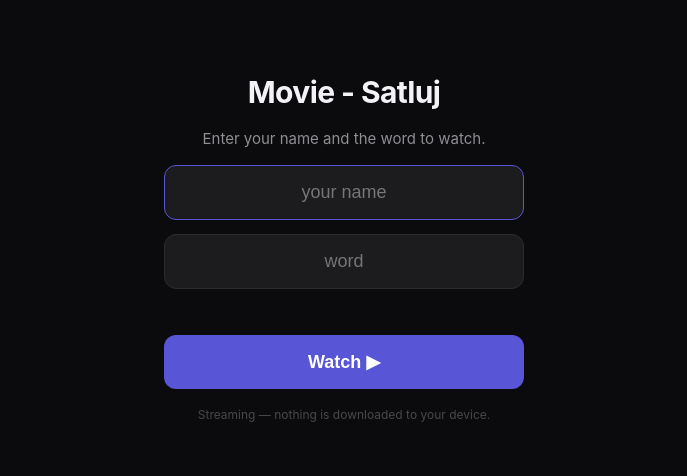
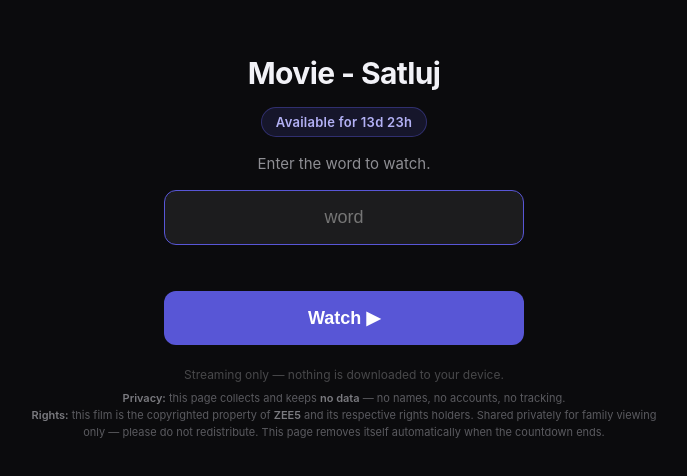
Before and after one commit to mrandhawa14/watch, a plain HTML site: page index.html in a window 1280 px wide. Shown: the part 144-620 px from the top of the page, without its empty margins (296-983 px from the left). Drawn offline with Linux system fonts and the light colour scheme.

Commit message:
No-data + 2-week auto-takedown + ZEE5 disclaimer

```diff
--- a/config.js
+++ b/config.js
@@ -4,6 +4,6 @@ window.STREAM_CONFIG = {
   videoUrl: "https://pub-75baea03abcd4a6ebafdf3cc8b5e9fd3.r2.dev/Satluj_1080p.mp4",    // set automatically by add-video.sh, or paste a direct .mp4 URL
   poster: "",              // optional: a thumbnail image URL to show before play
   passphrase: "JSK",    // the one word parents type. change to whatever you like. "" = no gate.
-  logUrl: "https://watch-logger.deep-mehak003.workers.dev",  // views at /log?key=vlog_7Kq2mZ9pR4xN8tB
-  captions: "captions.vtt"  // WebVTT subtitle file next to this page. "" = none.
+  captions: "captions.vtt",  // WebVTT subtitle file next to this page. "" = none.
+  expiresAt: "2026-07-22T19:36:26Z"  // auto-takedown (2 weeks): page stops playing after this time.
 };
--- a/index.html
+++ b/index.html
@@ -21,13 +21,24 @@
       justify-content: center;
       min-height: 100dvh;
       padding: env(safe-area-inset-top) 16px calc(env(safe-area-inset-bottom) + 16px);
-      gap: 18px;
+      gap: 16px;
     }
     h1 {
       font-size: clamp(20px, 5vw, 30px);
       font-weight: 700;
       letter-spacing: -0.02em;
       text-align: center;
+    }
+    .timer {
+      align-self: center;
+      background: rgba(88,86,214,0.15);
+      color: #b3b1f5;
+      border: 1px solid rgba(88,86,214,0.40);
+      padding: 6px 14px;
+      border-radius: 999px;
+      font-size: 13px;
+      font-weight: 600;
+      letter-spacing: 0.02em;
     }
     .stage {
       width: 100%;
@@ -49,58 +60,41 @@
       padding: 0 8px;
     }
     .msg code {
-      background: #1c1c1e;
-      padding: 2px 7px;
-      border-radius: 6px;
-      color: #d1d1d6;
-      font-size: 13px;
-      word-break: break-all;
+      background: #1c1c1e; padding: 2px 7px; border-radius: 6px;
+      color: #d1d1d6; font-size: 13px; word-break: break-all;
     }
-    /* Gate */
     .gate {
-      display: flex;
-      flex-direction: column;
-      gap: 14px;
-      width: 100%;
-      max-width: 360px;
-      text-align: center;
+      display: flex; flex-direction: column; gap: 14px;
+      width: 100%; max-width: 360px; text-align: center;
     }
     .gate input {
-      width: 100%;
-      padding: 16px;
-      font-size: 18px;
-      border-radius: 12px;
-      border: 1px solid #2c2c2e;
-      background: #1c1c1e;
-      color: #fff;
-      text-align: center;
-      outline: none;
+      width: 100%; padding: 16px; font-size: 18px; border-radius: 12px;
+      border: 1px solid #2c2c2e; background: #1c1c1e; color: #fff; text-align: center; outline: none;
     }
     .gate input:focus { border-color: #5856d6; }
     .gate button {
-      padding: 16px;
-      font-size: 18px;
-      font-weight: 600;
-      border: none;
-      border-radius: 12px;
-      background: #5856d6;
-      color: #fff;
-      cursor: pointer;
+      padding: 16px; font-size: 18px; font-weight: 600; border: none;
+      border-radius: 12px; background: #5856d6; color: #fff; cursor: pointer;
     }
     .gate button:active { opacity: .8; }
     .gate .err { color: #ff453a; font-size: 14px; min-height: 18px; }
     .hidden { display: none !important; }
-    footer { color: #48484a; font-size: 12px; }
+    footer { display: flex; flex-direction: column; gap: 8px; align-items: center; margin-top: 6px; }
+    footer .line { color: #48484a; font-size: 12px; text-align: center; }
+    .legal {
+      max-width: 640px; margin: 0 auto; font-size: 11px; line-height: 1.55;
+      color: #5a5a5f; text-align: center;
+    }
+    .legal b { color: #7a7a7f; font-weight: 600; }
   </style>
 </head>
 <body>
   <h1 id="title">Watch</h1>
+  <div id="timer" class="timer hidden"></div>
 
-  <!-- Gate (shown only if config.passphrase is set) -->
+  <!-- Gate (word only — no name, no data collected) -->
   <div id="gate" class="gate hidden">
-    <div class="msg">Enter your name and the word to watch.</div>
-    <input id="who" type="text" autocomplete="name" autocapitalize="words"
-           spellcheck="false" placeholder="your name" />
+    <div class="msg">Enter the word to watch.</div>
     <input id="pass" type="text" inputmode="text" autocomplete="off"
            autocapitalize="none" autocorrect="off" spellcheck="false" placeholder="word" />
     <div class="err" id="err"></div>
@@ -112,22 +106,35 @@
     <video id="video" controls preload="metadata"></video>
   </div>
 
-  <!-- Empty / not-configured message -->
+  <!-- Not configured -->
   <div id="empty" class="msg hidden">
-    No video is set yet. Run <code>./add-video.sh /path/to/video.mp4</code> to publish one.
+    No video is set yet. Run <code>./add-video-r2.sh /path/to/video.mp4</code> to publish one.
   </div>
 
-  <footer>Streaming — nothing is downloaded to your device.</footer>
+  <!-- Expired -->
+  <div id="takedown" class="msg hidden">This video is no longer available.</div>
+
+  <footer>
+    <div class="line">Streaming only — nothing is downloaded to your device.</div>
+    <div class="legal">
+      <b>Privacy:</b> this page collects and keeps <b>no data</b> — no names, no accounts, no tracking.<br>
+      <b>Rights:</b> this film is the copyrighted property of <b>ZEE5</b> and its respective rights holders.
+      Shared privately for family viewing only — please do not redistribute. This page removes itself
+      automatically when the countdown ends.
+    </div>
+  </footer>
 
   <script src="config.js"></script>
   <script>
     (function () {
-      var cfg     = window.STREAM_CONFIG || {};
-      var titleEl = document.getElementById('title');
-      var player  = document.getElementById('player');
-      var video   = document.getElementById('video');
-      var empty   = document.getElementById('empty');
-      var gate    = document.getElementById('gate');
+      var cfg      = window.STREAM_CONFIG || {};
+      var titleEl  = document.getElementById('title');
+      var timerEl  = document.getElementById('timer');
+      var player   = document.getElementById('player');
+      var video    = document.getElementById('video');
+      var empty    = document.getElementById('empty');
+      var gate     = document.getElementById('gate');
+      var takedown = document.getElementById('takedown');
 
       document.title = cfg.title || 'Watch';
       titleEl.textContent = cfg.title || 'Watch';
@@ -136,20 +143,9 @@
       function hide(el) { el.classList.add('hidden'); }
 
       function goFullscreen() {
-        // Best-effort. iPhone auto-fullscreens on play (no playsinline); this covers the rest.
         try {
           if (video.requestFullscreen) video.requestFullscreen();
           else if (video.webkitRequestFullscreen) video.webkitRequestFullscreen();
-        } catch (e) {}
-      }
-
-      // Fire-and-forget view log (only if a logger URL is configured)
-      function logView(name) {
-        if (!cfg.logUrl) return;
-        try {
-          var data = JSON.stringify({ name: (name || 'anonymous'), event: 'play' });
-          var url  = cfg.logUrl.replace(/\/$/, '') + '/hit';
-          navigator.sendBeacon(url, new Blob([data], { type: 'text/plain' }));
         } catch (e) {}
       }
 
@@ -157,14 +153,11 @@
         if (!cfg.videoUrl) { show(empty); return; }
         if (cfg.poster) video.setAttribute('poster', cfg.poster);
 
-        // Subtitles: add a caption track and show it automatically
+        // Subtitles: caption track shown automatically
         if (cfg.captions) {
           var track = document.createElement('track');
-          track.kind = 'subtitles';
-          track.label = 'English';
-          track.srclang = 'en';
-          track.src = cfg.captions;
-          track.default = true;
+          track.kind = 'subtitles'; track.label = 'English'; track.srclang = 'en';
+          track.src = cfg.captions; track.default = true;
           video.appendChild(track);
           function showSubs() {
             try { for (var i = 0; i < video.textTracks.length; i++) video.textTracks[i].mode = 'showing'; } catch (e) {}
@@ -173,13 +166,11 @@
           video.addEventListener('loadedmetadata', showSubs);
         }
 
-        // Resume where they left off (per-video, stored locally on their device)
+        // Resume where they left off (stored only in this browser, never sent anywhere)
         var KEY = 'resume:' + cfg.videoUrl;
         video.addEventListener('loadedmetadata', function () {
           var t = parseFloat(localStorage.getItem(KEY) || '0');
-          if (t > 3 && video.duration && t < video.duration - 5) {
-            try { video.currentTime = t; } catch (e) {}
-          }
+          if (t > 3 && video.duration && t < video.duration - 5) { try { video.currentTime = t; } catch (e) {} }
         });
         var last = 0;
         video.addEventListener('timeupdate', function () {
@@ -194,27 +185,46 @@
         if (p && p.then) { p.then(goFullscreen).catch(function () {}); } else { goFullscreen(); }
       }
 
+      // --- 2-week auto-takedown timer (days + hours) ---
+      var expMs = cfg.expiresAt ? new Date(cfg.expiresAt).getTime() : NaN;
+      function doTakedown() {
+        hide(gate); hide(player); hide(empty); hide(timerEl);
+        try { video.pause(); video.removeAttribute('src'); video.load(); } catch (e) {}
+        show(takedown);
+      }
+      function renderTimer() {
+        if (isNaN(expMs)) return;
+        var ms = expMs - Date.now();
+        if (ms <= 0) { doTakedown(); return; }
+        var d = Math.floor(ms / 86400000);
+        var h = Math.floor((ms % 86400000) / 3600000);
+        timerEl.textContent = 'Available for ' + d + 'd ' + h + 'h';
+        show(timerEl);
+      }
+
+      if (!isNaN(expMs) && Date.now() >= expMs) { doTakedown(); return; }
+      renderTimer();
+      setInterval(renderTimer, 60000);
+
+      // --- gate (word only) ---
       var need = (cfg.passphrase || '').trim().toLowerCase();
       if (need) {
         show(gate);
-        var who  = document.getElementById('who');
         var pass = document.getElementById('pass');
         var err  = document.getElementById('err');
         var btn  = document.getElementById('unlock');
         function tryUnlock() {
           if (pass.value.trim().toLowerCase() === need) {
             hide(gate);
-            logView(who ? who.value.trim() : '');
-            startPlayer();          // runs inside the tap gesture, so autoplay/fullscreen are allowed
+            startPlayer();
           } else {
             err.textContent = 'Wrong word — try again.';
           }
         }
         btn.addEventListener('click', tryUnlock);
         pass.addEventListener('keydown', function (e) { if (e.key === 'Enter') tryUnlock(); });
-        who.focus();
+        pass.focus();
       } else {
-        logView('');
         startPlayer();
       }
     })();
```
